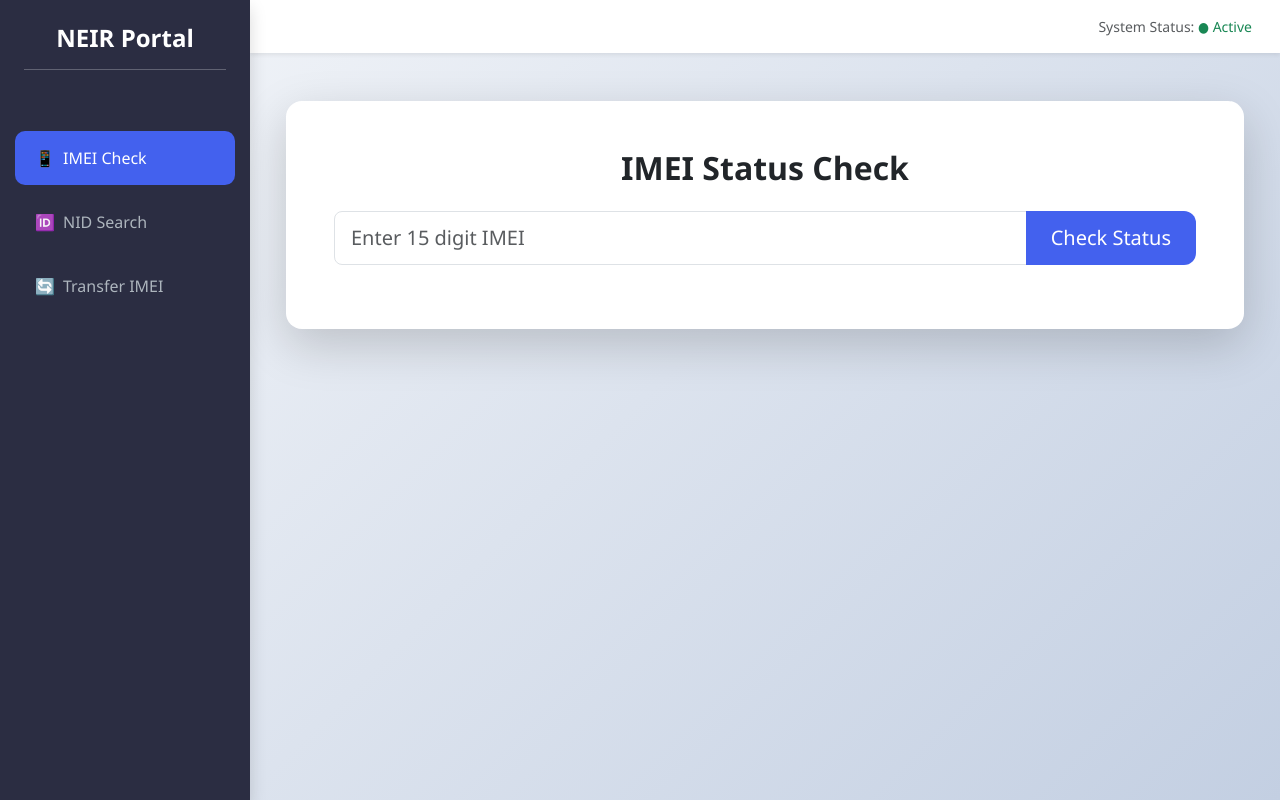
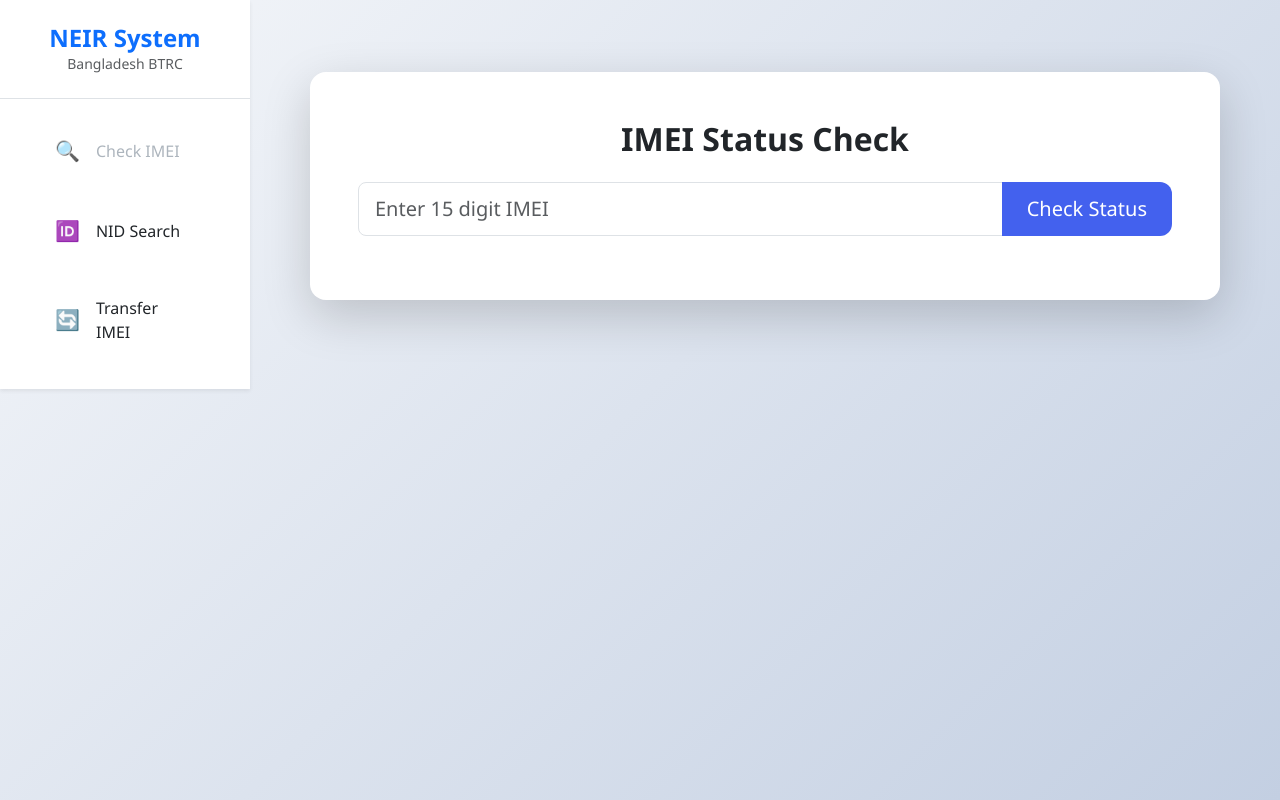
Before and after one commit to nayem-48ai/iMEi-BD, a Next.js app: page / in a window 1280 px wide. Built offline with nearby package versions, Linux system fonts and the light colour scheme.

Commit message:
Update Layout.js

```diff
--- a/components/Layout.js
+++ b/components/Layout.js
@@ -1,46 +1,56 @@
 import Link from 'next/link';
 import { useRouter } from 'next/router';
+import { useState } from 'react';
 
 export default function Layout({ children }) {
   const router = useRouter();
+  const [isOpen, setIsOpen] = useState(false);
 
   const menuItems = [
-    { name: 'IMEI Check', path: '/', icon: '📱' },
+    { name: 'Check IMEI', path: '/', icon: '🔍' },
     { name: 'NID Search', path: '/nid', icon: '🆔' },
     { name: 'Transfer IMEI', path: '/transfer', icon: '🔄' }
   ];
 
   return (
+    <div className="wrapper">
+      {/* Mobile Topbar */}
+      <nav className="navbar navbar-dark bg-dark d-md-none px-3 sticky-top shadow">
+        <button className="navbar-toggler" onClick={() => setIsOpen(!isOpen)}>
+          <span className="navbar-toggler-icon"></span>
+        </button>
+        <span className="navbar-brand fw-bold">NEIR Portal</span>
+      </nav>
+
       <div className="d-flex">
         {/* Sidebar */}
-      <nav className="sidebar vh-100 sticky-top d-none d-md-block shadow">
-        <div className="p-4 text-center">
-          <h4 className="fw-bold text-white">NEIR Portal</h4>
-          <hr />
+        <aside className={`sidebar ${isOpen ? 'active' : ''} bg-white shadow-sm`}>
+          <div className="p-4 border-bottom text-center">
+            <h4 className="fw-bold text-primary mb-0">NEIR System</h4>
+            <p className="small text-muted mb-0">Bangladesh BTRC</p>
           </div>
-        <ul className="nav flex-column mt-3">
+          <ul className="nav flex-column p-3">
             {menuItems.map((item) => (
-            <li key={item.path} className="nav-item">
-              <Link href={item.path} className={`nav-link d-flex align-items-center ${router.pathname === item.path ? 'active' : ''}`}>
-                <span className="me-2">{item.icon}</span> {item.name}
+              <li key={item.path} className="nav-item mb-2" onClick={() => setIsOpen(false)}>
+                <Link href={item.path} className={`nav-link rounded-3 py-3 px-4 d-flex align-items-center ${router.pathname === item.path ? 'active-menu' : 'text-dark'}`}>
+                  <span className="me-3 fs-5">{item.icon}</span>
+                  <span className="fw-medium">{item.name}</span>
                 </Link>
               </li>
             ))}
           </ul>
-      </nav>
+        </aside>
 
         {/* Main Content */}
-      <div className="flex-grow-1">
-        <nav className="navbar navbar-expand-lg navbar-light bg-white shadow-sm p-3 mb-4">
-          <div className="container-fluid">
-            <span className="navbar-brand d-md-none">NEIR Portal</span>
-            <div className="ms-auto text-muted small">System Status: <span className="text-success">● Active</span></div>
+        <main className="main-content w-100">
+          <div className="container-fluid py-4 px-md-5">
+            {children}
           </div>
-        </nav>
-        <main className="container-fluid px-4 animate__animated animate__fadeIn">
-          {children}
         </main>
       </div>
+
+      {/* Backdrop for Mobile */}
+      {isOpen && <div className="backdrop d-md-none" onClick={() => setIsOpen(false)}></div>}
     </div>
   );
 }
```
Lines whose indentation alone changed are shown as unchanged.
